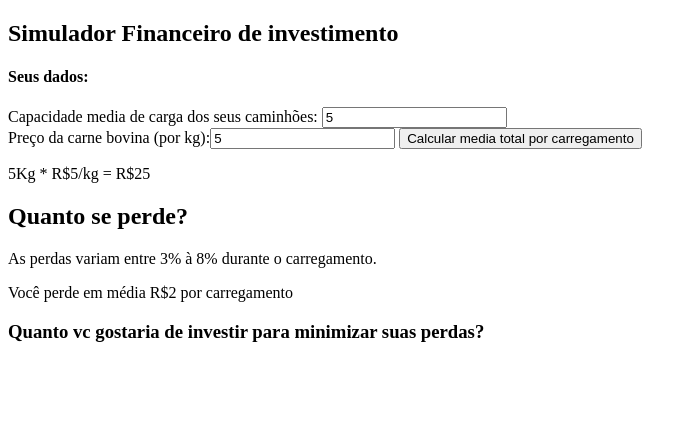
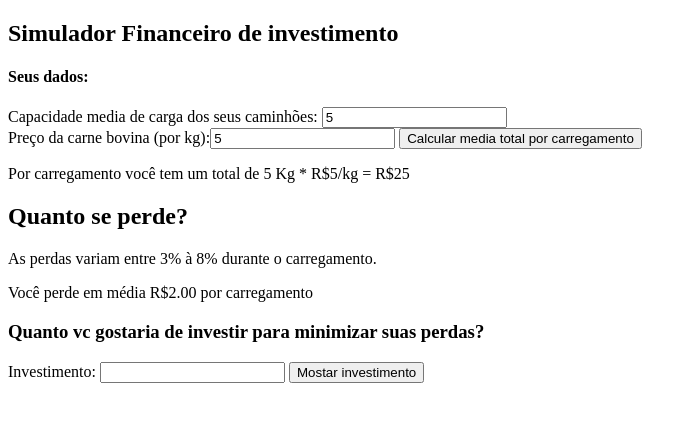
Before and after one commit to GustavoRizerioDev/Simulador-financeiro, a plain HTML site: page index.html in a window 1280 px wide. Both pictures are taken after typing "5", "5" into the empty fields and a click on the button "Calcular media total por carregamento". Shown: the whole page, without its empty margins (0-697 px from the left). Drawn offline with Linux system fonts and the light colour scheme.

Commit message:
Configurando a logica de calculos

```diff
--- a/index.html
+++ b/index.html
@@ -43,6 +43,10 @@
 
             <div>
                 <h3>Quanto vc gostaria de investir para minimizar suas perdas?</h3>
+                <label for="">Investimento:</label>
+                <input type="number" id="input_investimento">
+                <button onclick="mostrarInvestimento()">Mostar investimento</button>
+                <p id="p_investimento"></p>
             </div>
         </section>
     </main>
--- a/script.js
+++ b/script.js
@@ -1,11 +1,27 @@
-function mediaPrecoPorCarregamento(){
+function mediaPrecoPorCarregamento() {
     var capacidade = Number(input_capacidade.value);
     var preco = Number(input_preco_carne.value);
     var totalPreco = capacidade * preco;
 
-    p_preco_total.innerHTML = `${capacidade}Kg * R$${preco}/kg = R$${totalPreco}`
+    p_preco_total.innerHTML = `Por carregamento você tem um total de ${capacidade} Kg * R$${preco}/kg = R$${totalPreco}`;
 
     var perda = totalPreco * 0.08;
-    p_perda.innerHTML = `Você perde em média R$${perda} por carregamento`
+    p_perda.innerHTML = `Você perde em média R$${perda.toFixed(2)} por carregamento`;
 
 }
+
+function mostrarInvestimento() {
+    var capacidade = Number(input_capacidade.value);
+    var preco = Number(input_preco_carne.value);
+    var totalPreco = capacidade * preco;
+    var perda = totalPreco * 0.08;
+
+    var investimento = Number(input_investimento.value);
+
+    if (investimento > perda) {
+        p_investimento.innerHTML = `Com o seu investimento de R$${investimento.toFixed(2)}, você terá lucro em 1 mês!`;
+    } else {
+        var mesesParaLucrar = (perda / investimento);
+        p_investimento.innerHTML = `Seu investimento não é suficiente para garantir lucro em 1 mês. Serão necessários ${mesesParaLucrar} meses para começar a lucrar.`;
+    }
+}
```
